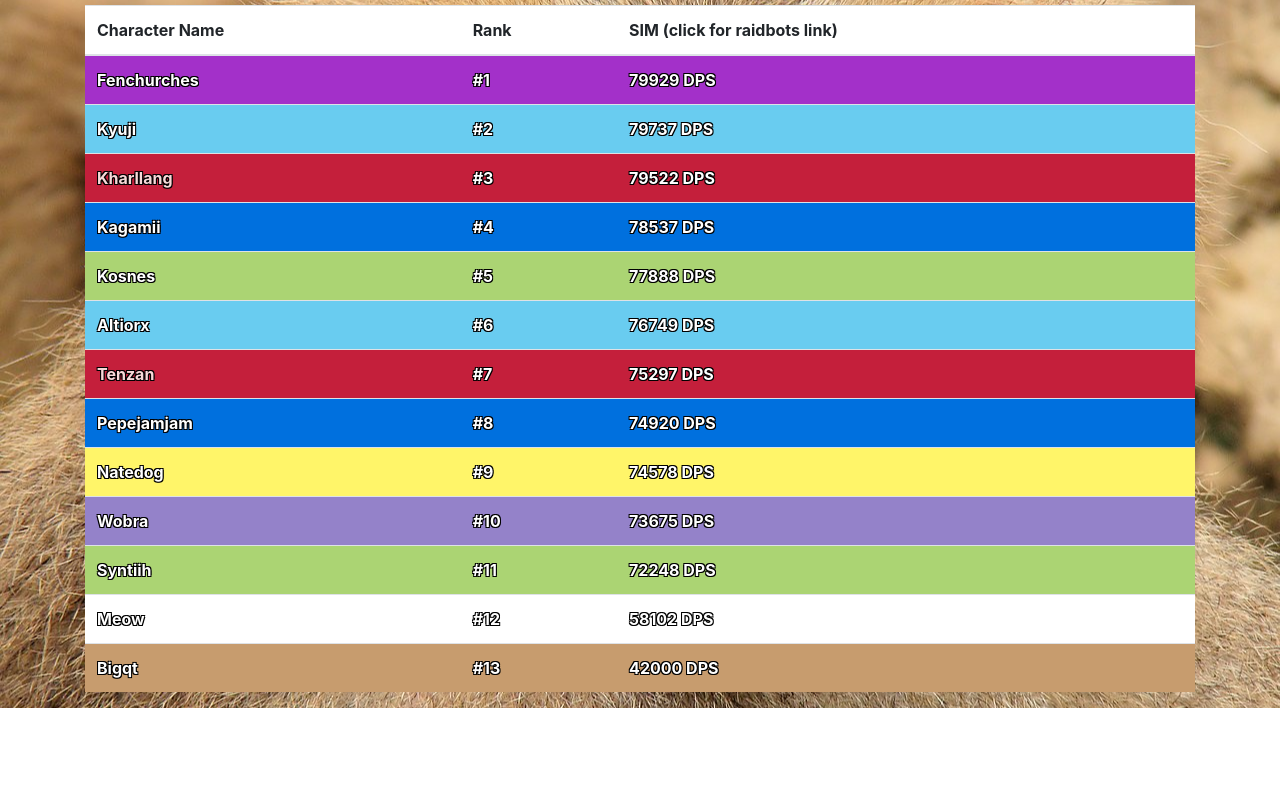
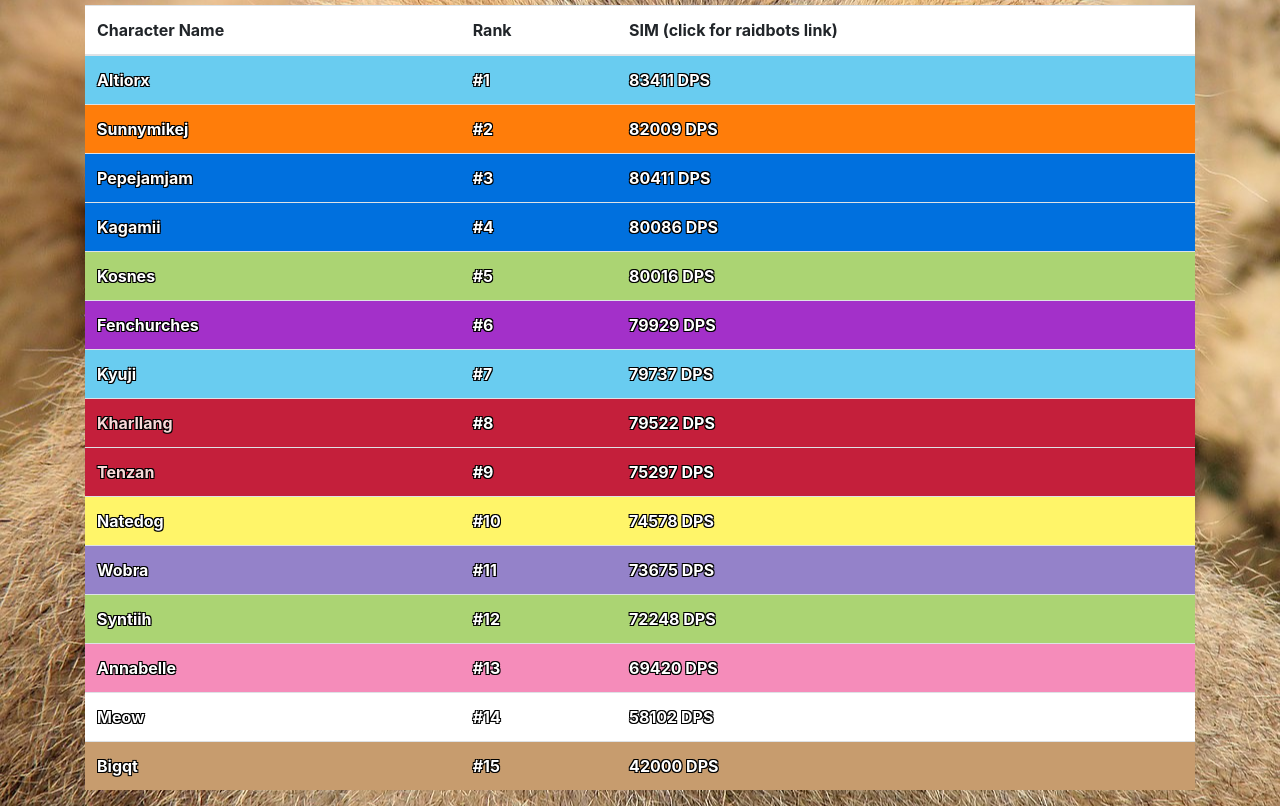
Before and after one commit to KyujiQG/BaboonsSimsRanks, a website: page game/index.html in a window 1280 px wide. Shown: the part 151-957 px from the top of the page. Before the commit the page ends 859 px from the top, so only its background shows below. Drawn offline with nearby package versions, Linux system fonts and the light colour scheme.

Commit message:
changes-26.01

```diff
--- a/game/index.html
+++ b/game/index.html
@@ -105,81 +105,93 @@ a {
           </tr>
         </thead>
         <tbody>
-<tr class='demon_hunter'>
+<tr class='mage'>
+   <td class='character-name'>Altiorx</td>
+   <td class='rank'>#1</td>
+   <td class='DPS'>
+      <a href='https://www.raidbots.com/simbot/report/4YBFxfXKMJ2WrGZNLgMBtL' target='_blank'>83411 DPS</a>
+   </td>
+</tr><tr class='druid'>
+   <td class='character-name'>Sunnymikej</td>
+   <td class='rank'>#2</td>
+   <td class='DPS'>
+      <a href='https://www.raidbots.com/simbot/report/j5urHUUrfny5h83goAdE3P' target='_blank'>82009 DPS</a>
+   </td>
+</tr><tr class='shaman'>
+   <td class='character-name'>Pepejamjam</td>
+   <td class='rank'>#3</td>
+   <td class='DPS'>
+      <a href='https://www.raidbots.com/simbot/report/eV1UeAwpFNQnWHmrnjUnBV' target='_blank'>80411 DPS</a>
+   </td>
+</tr><tr class='shaman'>
+   <td class='character-name'>Kagamii</td>
+   <td class='rank'>#4</td>
+   <td class='DPS'>
+      <a href='https://www.raidbots.com/simbot/report/iSp5RCnrPLUsNgQfMwKxA6' target='_blank'>80086 DPS</a>
+   </td>
+</tr><tr class='hunter'>
+   <td class='character-name'>Kosnes</td>
+   <td class='rank'>#5</td>
+   <td class='DPS'>
+      <a href='https://www.raidbots.com/simbot/report/oUf45UYe9TXQsD4UNFbFcu' target='_blank'>80016 DPS</a>
+   </td>
+</tr><tr class='demon_hunter'>
    <td class='character-name'>Fenchurches</td>
-   <td class='rank'>#1</td>
+   <td class='rank'>#6</td>
    <td class='DPS'>
       <a href='https://www.raidbots.com/simbot/report/gcwayMG7hhPhhmrKTuFNTv' target='_blank'>79929 DPS</a>
    </td>
 </tr><tr class='mage'>
    <td class='character-name'>Kyuji</td>
-   <td class='rank'>#2</td>
+   <td class='rank'>#7</td>
    <td class='DPS'>
       <a href='https://www.raidbots.com/simbot/report/gfYLYubP7zSheQ3BRhQ2qm' target='_blank'>79737 DPS</a>
    </td>
 </tr><tr class='death_knight'>
    <td class='character-name'>Kharllang</td>
-   <td class='rank'>#3</td>
+   <td class='rank'>#8</td>
    <td class='DPS'>
       <a href='https://www.raidbots.com/simbot/report/m2o9Se5YidNfyVDib8pmxH' target='_blank'>79522 DPS</a>
    </td>
-</tr><tr class='shaman'>
-   <td class='character-name'>Kagamii</td>
-   <td class='rank'>#4</td>
-   <td class='DPS'>
-      <a href='https://www.raidbots.com/simbot/report/wps65RQy5iAXjYzcH4qT7p' target='_blank'>78537 DPS</a>
-   </td>
-</tr><tr class='hunter'>
-   <td class='character-name'>Kosnes</td>
-   <td class='rank'>#5</td>
-   <td class='DPS'>
-      <a href='https://www.raidbots.com/simbot/report/vF9wfroEV9BJ8xoERbzsmD' target='_blank'>77888 DPS</a>
-   </td>
-</tr><tr class='mage'>
-   <td class='character-name'>Altiorx</td>
-   <td class='rank'>#6</td>
-   <td class='DPS'>
-      <a href='https://www.raidbots.com/simbot/report/tN1o1LNVRmo2zzhpViSmAV' target='_blank'>76749 DPS</a>
-   </td>
 </tr><tr class='death_knight'>
    <td class='character-name'>Tenzan</td>
-   <td class='rank'>#7</td>
+   <td class='rank'>#9</td>
    <td class='DPS'>
       <a href='https://www.raidbots.com/simbot/report/ou9rKLvs7BE68g24oPEJQs' target='_blank'>75297 DPS</a>
    </td>
-</tr><tr class='shaman'>
-   <td class='character-name'>Pepejamjam</td>
-   <td class='rank'>#8</td>
-   <td class='DPS'>
-      <a href='https://www.raidbots.com/simbot/report/6E5jarydPa7gh6JsVKijvo' target='_blank'>74920 DPS</a>
-   </td>
 </tr><tr class='rogue'>
    <td class='character-name'>Natedog</td>
-   <td class='rank'>#9</td>
+   <td class='rank'>#10</td>
    <td class='DPS'>
       <a href='https://www.raidbots.com/simbot/report/q6eLYA2Wh4cxAgxLnUTswu' target='_blank'>74578 DPS</a>
    </td>
 </tr><tr class='warlock'>
    <td class='character-name'>Wobra</td>
-   <td class='rank'>#10</td>
+   <td class='rank'>#11</td>
    <td class='DPS'>
       <a href='https://www.raidbots.com/simbot/report/5nf8aCuyhv6yrbSpnbu9Jz' target='_blank'>73675 DPS</a>
    </td>
 </tr><tr class='hunter'>
    <td class='character-name'>Syntiih</td>
-   <td class='rank'>#11</td>
+   <td class='rank'>#12</td>
    <td class='DPS'>
       <a href='https://www.raidbots.com/simbot/report/7agfJY9TBhGoZZCN8JYf9F' target='_blank'>72248 DPS</a>
    </td>
+</tr><tr class='paladin'>
+   <td class='character-name'>Annabelle</td>
+   <td class='rank'>#13</td>
+   <td class='DPS'>
+      <a href='https://www.google.com/search?q=ben&rlz=1C1GTPM_enFR915FR915&oq=ben&aqs=chrome..69i57j69i59l3j0i271l3.240j0j7&sourceid=chrome&ie=UTF-8' target='_blank'>69420 DPS</a>
+   </td>
 </tr><tr class='priest'>
    <td class='character-name'>Meow</td>
-   <td class='rank'>#12</td>
+   <td class='rank'>#14</td>
    <td class='DPS'>
       <a href='https://www.raidbots.com/simbot/report/9QcpjcnRB8kUqihZHSBDML' target='_blank'>58102 DPS</a>
    </td>
 </tr><tr class='warrior'>
    <td class='character-name'>Bigqt</td>
-   <td class='rank'>#13</td>
+   <td class='rank'>#15</td>
    <td class='DPS'>
       <a href='https://www.raidbots.com/simbot/report/epXAUtZHJLg6rP6StFxS83' target='_blank'>42000 DPS</a>
    </td>
```
Also changed, not shown: file.csv (+6 -4 lines).
